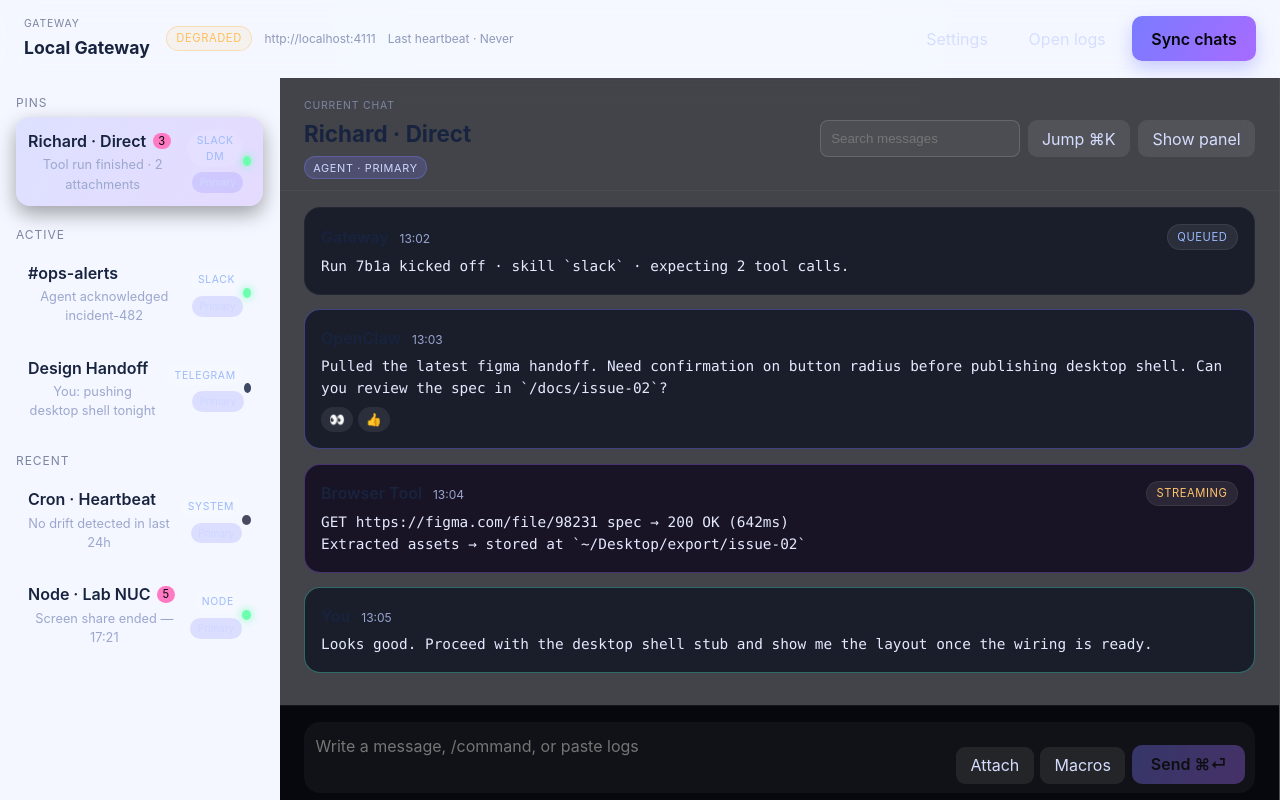
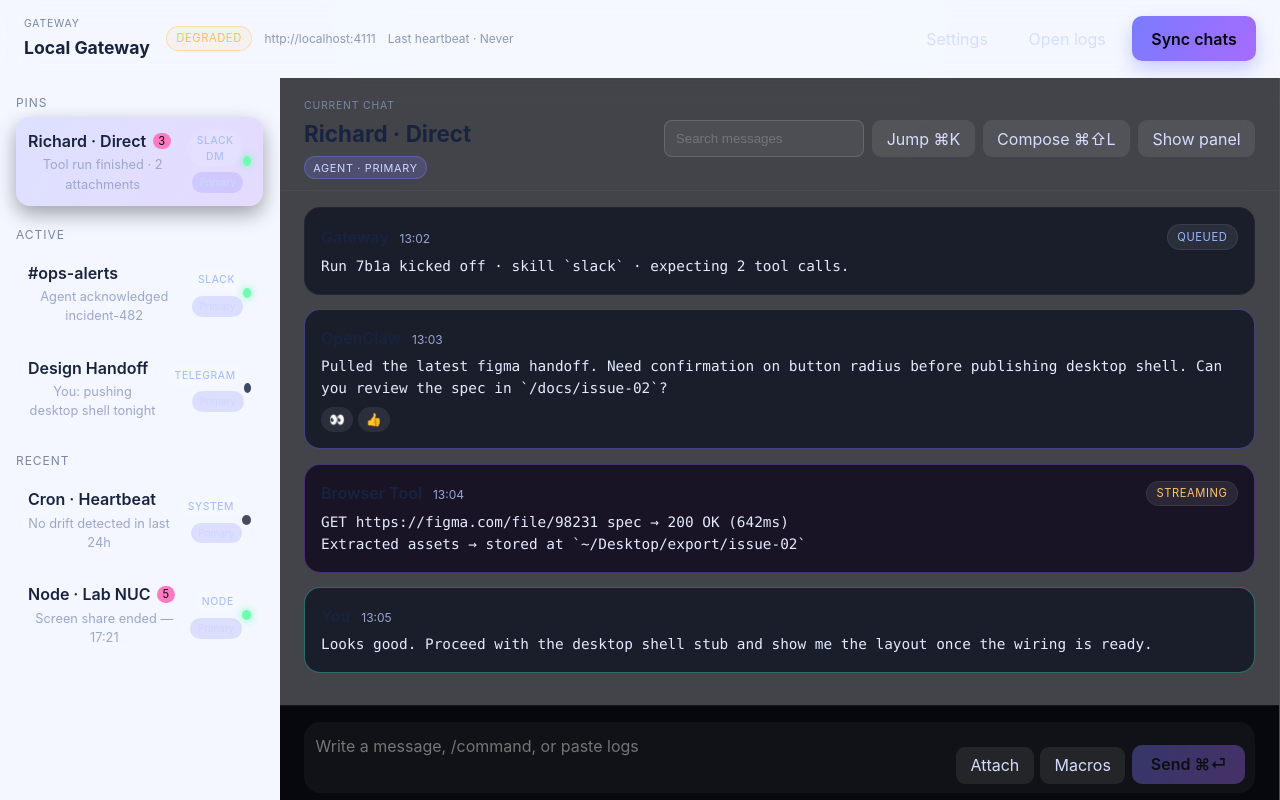
Before and after one commit to ispyinternet/openclaw-local-chat, a Svelte app: page / in a window 1280 px wide. Built offline with nearby package versions, Linux system fonts and the light colour scheme.

Commit message:
feat: add compose button in timeline toolbar

```diff
--- a/src/App.svelte
+++ b/src/App.svelte
@@ -991,6 +991,7 @@
             on:input={handleSearchInput}
           />
           <button class="ghost" on:click={focusSearchInput}>Jump ⌘K</button>
+          <button class="ghost" on:click={focusComposerInput}>Compose ⌘⇧L</button>
           <button class="ghost" on:click={() => (sideRailOpen = !sideRailOpen)}>
             {sideRailOpen ? 'Hide panel' : 'Show panel'}
           </button>
```
